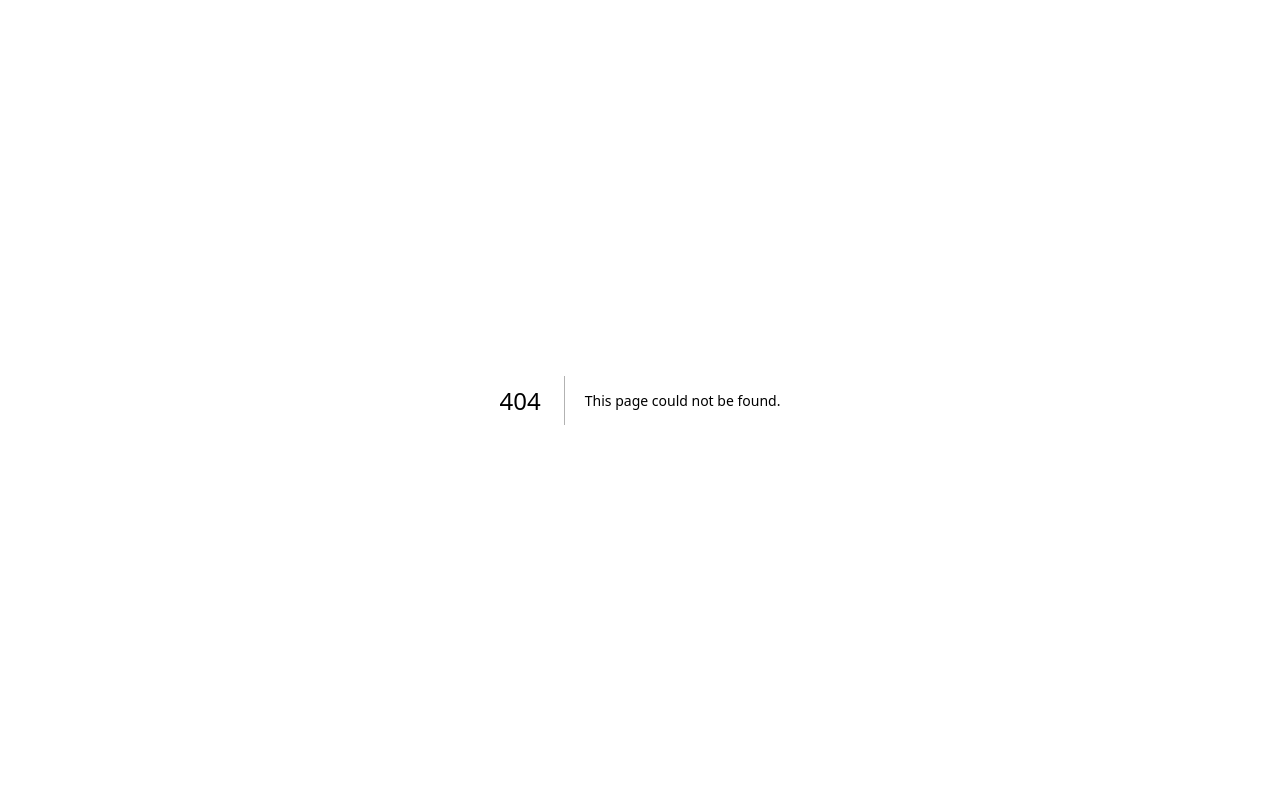
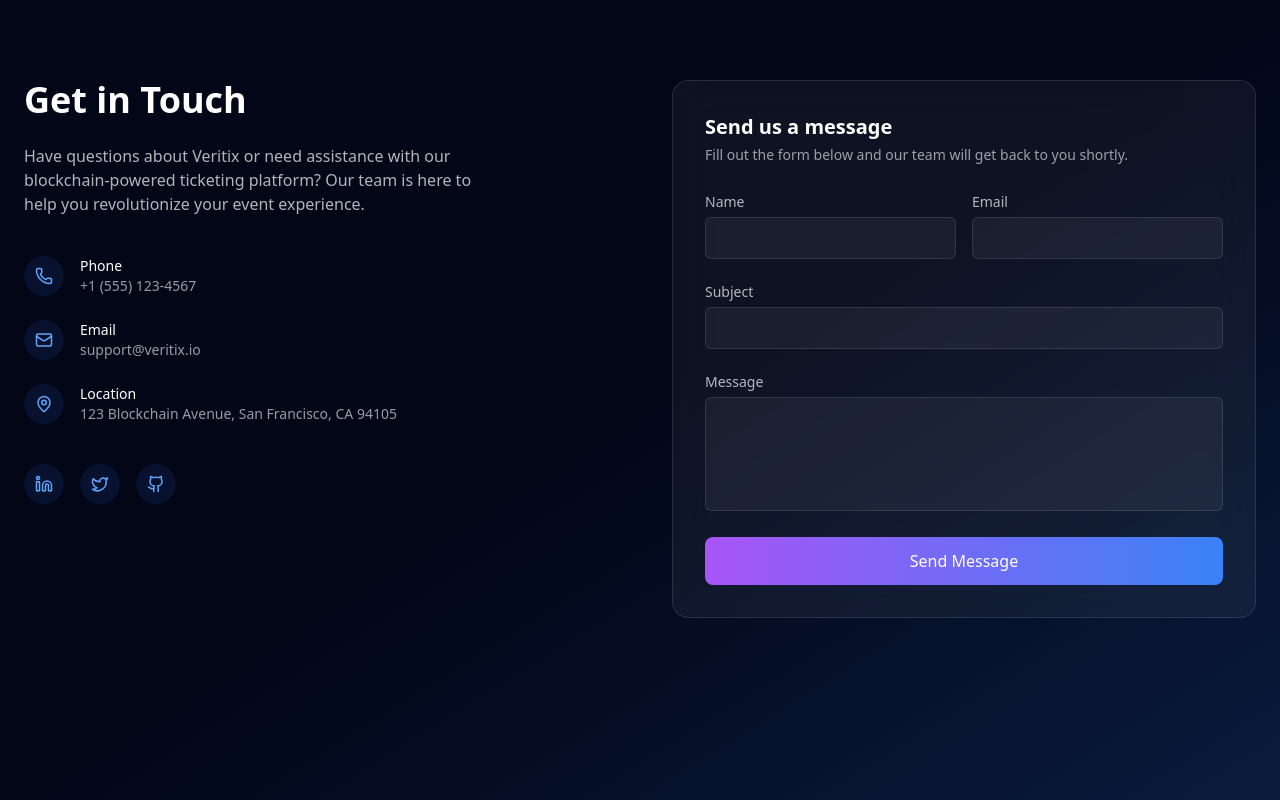
Before and after one commit to Lead-Studios/veritix-web, a Next.js app: page /contactUs in a window 1280 px wide. Before the commit this address had no page. Built offline with nearby package versions, Linux system fonts and the light colour scheme.

Commit message:
feat: added the contact page

```diff
--- /dev/null
+++ b/postcss.config.js
@@ -0,0 +1,6 @@
+module.exports = {
+  plugins: {
+    tailwindcss: {},
+    autoprefixer: {},
+  },
+}
--- /dev/null
+++ b/src/app/(public)/contactUs/components/ContactForm.tsx
@@ -0,0 +1,147 @@
+"use client";
+
+import { useState } from "react";
+import { motion } from "framer-motion";
+
+export default function ContactForm() {
+  const [formData, setFormData] = useState({
+    name: "",
+    email: "",
+    subject: "",
+    message: "",
+  });
+
+  const [errors, setErrors] = useState<Record<string, string>>({});
+  const [success, setSuccess] = useState("");
+  const [loading, setLoading] = useState(false);
+
+  const validate = () => {
+    const e: Record<string, string> = {};
+
+    if (!formData.name) e.name = "Name is required";
+    if (!formData.email) e.email = "Email is required";
+    else if (!/^\S+@\S+\.\S+$/.test(formData.email))
+      e.email = "Invalid email address";
+    if (!formData.subject) e.subject = "Subject is required";
+    if (!formData.message) e.message = "Message is required";
+
+    setErrors(e);
+    return Object.keys(e).length === 0;
+  };
+
+  const handleSubmit = (e: React.FormEvent) => {
+    e.preventDefault();
+    setSuccess("");
+
+    if (!validate()) return;
+
+    setLoading(true);
+
+    setTimeout(() => {
+      setLoading(false);
+      setSuccess("Your message has been sent successfully.");
+      setFormData({ name: "", email: "", subject: "", message: "" });
+      setErrors({});
+    }, 1200);
+  };
+
+  return (
+    <div className="rounded-2xl bg-white/5 backdrop-blur-xl border border-white/10 p-8">
+      <h2 className="text-xl font-semibold mb-1">Send us a message</h2>
+      <p className="text-sm text-white/60 mb-6">
+        Fill out the form below and our team will get back to you shortly.
+      </p>
+
+      <form onSubmit={handleSubmit} className="space-y-5">
+        <div className="grid md:grid-cols-2 gap-4">
+          <Input
+            label="Name"
+            value={formData.name}
+            error={errors.name}
+            onChange={(e) => setFormData({ ...formData, name: e.target.value })}
+          />
+          <Input
+            label="Email"
+            value={formData.email}
+            error={errors.email}
+            onChange={(e) =>
+              setFormData({ ...formData, email: e.target.value })
+            }
+          />
+        </div>
+
+        <Input
+          label="Subject"
+          value={formData.subject}
+          error={errors.subject}
+          onChange={(e) =>
+            setFormData({ ...formData, subject: e.target.value })
+          }
+        />
+
+        <Textarea
+          label="Message"
+          value={formData.message}
+          error={errors.message}
+          onChange={(e) =>
+            setFormData({ ...formData, message: e.target.value })
+          }
+        />
+
+        {success && <p className="text-green-400 text-sm">{success}</p>}
+
+        <motion.button
+          whileHover={{ scale: 1.02 }}
+          whileTap={{ scale: 0.97 }}
+          disabled={loading}
+          className="w-full py-3 rounded-lg font-medium bg-gradient-to-r from-purple-500 to-blue-500"
+        >
+          {loading ? "Sending..." : "Send Message"}
+        </motion.button>
+      </form>
+    </div>
+  );
+}
+
+/* Small UI helpers stay here (no over-splitting) */
+
+function Input({
+  label,
+  error,
+  ...props
+}: {
+  label: string;
+  error?: string;
+} & React.InputHTMLAttributes<HTMLInputElement>) {
+  return (
+    <div>
+      <label className="text-sm text-white/70">{label}</label>
+      <input
+        {...props}
+        className="mt-1 w-full rounded-md bg-white/5 border border-white/10 px-3 py-2 outline-none focus:border-blue-500"
+      />
+      {error && <p className="text-xs text-red-400 mt-1">{error}</p>}
+    </div>
+  );
+}
+
+function Textarea({
+  label,
+  error,
+  ...props
+}: {
+  label: string;
+  error?: string;
+} & React.TextareaHTMLAttributes<HTMLTextAreaElement>) {
+  return (
+    <div>
+      <label className="text-sm text-white/70">{label}</label>
+      <textarea
+        {...props}
+        rows={4}
+        className="mt-1 w-full rounded-md bg-white/5 border border-white/10 px-3 py-2 outline-none resize-none focus:border-blue-500"
+      />
+      {error && <p className="text-xs text-red-400 mt-1">{error}</p>}
+    </div>
+  );
+}
--- /dev/null
+++ b/src/app/(public)/contactUs/components/ContactInfo.tsx
@@ -0,0 +1,69 @@
+import { Phone, Mail, MapPin, Linkedin, Twitter, Github } from "lucide-react";
+
+export default function ContactInfo() {
+  return (
+    <>
+      <h1 className="text-4xl font-bold mb-6">Get in Touch</h1>
+
+      <p className="text-white/70 max-w-md mb-10">
+        Have questions about Veritix or need assistance with our
+        blockchain-powered ticketing platform? Our team is here to help you
+        revolutionize your event experience.
+      </p>
+
+      <div className="space-y-6">
+        <InfoItem
+          icon={<Phone size={18} />}
+          title="Phone"
+          value="+1 (555) 123-4567"
+        />
+        <InfoItem
+          icon={<Mail size={18} />}
+          title="Email"
+          value="support@veritix.io"
+        />
+        <InfoItem
+          icon={<MapPin size={18} />}
+          title="Location"
+          value="123 Blockchain Avenue, San Francisco, CA 94105"
+        />
+      </div>
+
+      <div className="flex gap-4 mt-10">
+        <SocialIcon icon={<Linkedin size={18} />} />
+        <SocialIcon icon={<Twitter size={18} />} />
+        <SocialIcon icon={<Github size={18} />} />
+      </div>
+    </>
+  );
+}
+
+function InfoItem({
+  icon,
+  title,
+  value,
+}: {
+  icon: React.ReactNode;
+  title: string;
+  value: string;
+}) {
+  return (
+    <div className="flex items-start gap-4">
+      <div className="h-10 w-10 rounded-full bg-blue-500/10 flex items-center justify-center text-blue-400">
+        {icon}
+      </div>
+      <div>
+        <p className="text-sm font-medium">{title}</p>
+        <p className="text-sm text-white/60">{value}</p>
+      </div>
+    </div>
+  );
+}
+
+function SocialIcon({ icon }: { icon: React.ReactNode }) {
+  return (
+    <div className="h-10 w-10 rounded-full bg-blue-500/10 flex items-center justify-center text-blue-400 hover:bg-blue-500/20 transition cursor-pointer">
+      {icon}
+    </div>
+  );
+}
--- /dev/null
+++ b/src/app/(public)/contactUs/page.tsx
@@ -0,0 +1,30 @@
+"use client";
+
+import { motion } from "framer-motion";
+import ContactInfo from "./components/ContactInfo";
+import ContactForm from "./components/ContactForm";
+
+
+export default function ContactPage() {
+  return (
+    <div className="min-h-screen  bg-gradient-to-br from-[#020617] via-[#020617] to-[#0a1b3d] text-white">
+      <main className="mx-auto max-w-7xl px-6 py-20 grid grid-cols-1 lg:grid-cols-2 gap-16">
+        <motion.div
+          initial={{ opacity: 0, y: 30 }}
+          animate={{ opacity: 1, y: 0 }}
+          transition={{ duration: 0.6 }}
+        >
+          <ContactInfo />
+        </motion.div>
+
+        <motion.div
+          initial={{ opacity: 0, y: 30 }}
+          animate={{ opacity: 1, y: 0 }}
+          transition={{ duration: 0.6, delay: 0.1 }}
+        >
+          <ContactForm />
+        </motion.div>
+      </main>
+    </div>
+  );
+}
--- /dev/null
+++ b/tailwind.config.js
@@ -0,0 +1,13 @@
+/** @type {import('tailwindcss').Config} */
+module.exports = {
+  content: [
+    "./src/app/**/*.{js,ts,jsx,tsx,mdx}",
+    "./src/pages/**/*.{js,ts,jsx,tsx,mdx}",
+    "./src/components/**/*.{js,ts,jsx,tsx,mdx}",
+    "./src/features/**/*.{js,ts,jsx,tsx,mdx}",
+  ],
+  theme: {
+    extend: {},
+  },
+  plugins: [],
+};
```
Also changed, not shown: package.json (+6 -2 lines), 1 other file (tests, documents, lock files or other folders).
